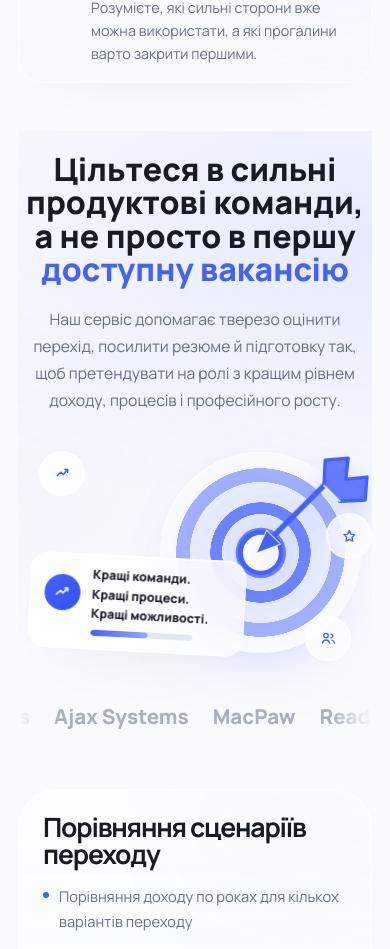
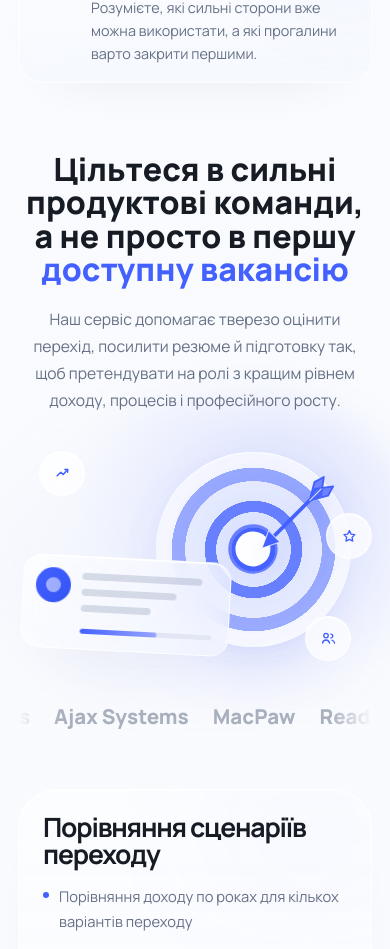
Before and after one commit to metalslasher/decivio-saas, a Next.js app: page / in a window 390 px wide. Shown: the part 2711-3660 px from the top of the page. Built offline with nearby package versions, Linux system fonts and the light colour scheme; no server answers.

Commit message:
Refine homepage opportunity graphic

```diff
--- a/src/app/globals.css
+++ b/src/app/globals.css
@@ -1101,18 +1101,7 @@ main {
 
 .career-opportunity-section {
   isolation: isolate;
-}
-
-.career-opportunity-section::before {
-  content: "";
-  position: absolute;
-  inset: -3rem -6rem;
-  z-index: -1;
-  background:
-    radial-gradient(42rem 24rem at 82% 22%, rgba(67, 97, 255, 0.1), transparent 74%),
-    radial-gradient(28rem 18rem at 12% 54%, rgba(152, 165, 255, 0.06), transparent 72%);
-  filter: blur(0.01px);
-  pointer-events: none;
+  overflow: visible;
 }
 
 .career-opportunity-accent {
@@ -1133,6 +1122,19 @@ main {
   position: relative;
   width: min(100%, 34rem);
   min-height: 21rem;
+}
+
+.career-target-board::before {
+  content: "";
+  position: absolute;
+  inset: -3rem -3rem -2rem -2rem;
+  z-index: -1;
+  border-radius: 999px;
+  background:
+    radial-gradient(circle at 68% 36%, rgba(67, 97, 255, 0.16), transparent 58%),
+    radial-gradient(circle at 34% 74%, rgba(152, 165, 255, 0.08), transparent 62%);
+  filter: blur(18px);
+  pointer-events: none;
 }
 
 .career-target-rings {
@@ -1174,45 +1176,48 @@ main {
 
 .career-target-dart {
   position: absolute;
-  inset: -2% 0 auto auto;
-  width: 96%;
-  height: 96%;
+  inset: 2% 2% auto auto;
+  width: 84%;
+  height: 84%;
   color: var(--accent);
-  filter: drop-shadow(0 18px 16px rgba(52, 83, 244, 0.24));
+  filter: drop-shadow(0 15px 14px rgba(52, 83, 244, 0.18));
   transform: rotate(0deg);
   overflow: visible;
 }
 
 .career-target-dart-shadow {
-  stroke: rgba(52, 83, 244, 0.18);
-  stroke-width: 11;
+  stroke: rgba(52, 83, 244, 0.16);
+  stroke-width: 8;
   stroke-linecap: round;
 }
 
 .career-target-dart-shaft {
   stroke: currentColor;
-  stroke-width: 8.5;
+  stroke-width: 7;
   stroke-linecap: round;
 }
 
 .career-target-dart-head {
   fill: currentColor;
   stroke: rgba(255, 255, 255, 0.72);
-  stroke-width: 2;
+  stroke-width: 2.1;
   stroke-linejoin: round;
 }
 
-.career-target-dart-tail {
-  fill: rgba(89, 113, 255, 0.92);
+.career-target-dart-fin {
+  fill: rgba(88, 112, 255, 0.86);
   stroke: currentColor;
-  stroke-width: 5.5;
-  stroke-linecap: round;
+  stroke-width: 3.6;
   stroke-linejoin: round;
 }
 
-.career-target-dart-tail-line {
+.career-target-dart-fin--lower {
+  fill: rgba(72, 99, 255, 0.78);
+}
+
+.career-target-dart-fin-line {
   stroke: rgba(255, 255, 255, 0.76);
-  stroke-width: 3;
+  stroke-width: 2.2;
   stroke-linecap: round;
 }
 
@@ -1253,68 +1258,90 @@ main {
   right: 5%;
 }
 
-.career-opportunity-note {
+.career-opportunity-panel {
   position: absolute;
   z-index: 4;
-  bottom: 12%;
-  left: 12%;
-  display: grid;
-  width: min(72%, 18.5rem);
-  grid-template-columns: auto 1fr;
-  gap: 0.85rem 1rem;
-  align-items: center;
+  bottom: 10%;
+  left: 13%;
+  width: min(66%, 17rem);
+  min-height: 7.6rem;
   border: 1px solid rgba(255, 255, 255, 0.82);
   border-radius: 1.45rem;
-  background: rgba(255, 255, 255, 0.78);
-  padding: 1rem 1.15rem 1.05rem;
+  background:
+    linear-gradient(145deg, rgba(255, 255, 255, 0.82), rgba(244, 247, 255, 0.68)),
+    radial-gradient(12rem 8rem at 28% 18%, rgba(67, 97, 255, 0.08), transparent 62%);
+  padding: 1.05rem 1.1rem;
   box-shadow:
     inset 0 1px 0 rgba(255, 255, 255, 0.96),
-    0 26px 60px -40px rgba(22, 29, 43, 0.22);
+    0 26px 60px -42px rgba(22, 29, 43, 0.2);
   backdrop-filter: blur(18px);
-  transform: rotate(4deg);
-}
-
-.career-opportunity-note-icon {
-  display: grid;
-  height: 3rem;
-  width: 3rem;
-  place-items: center;
+  transform: rotate(3deg);
+}
+
+.career-panel-orb,
+.career-panel-line,
+.career-panel-progress {
+  position: absolute;
+  display: block;
+}
+
+.career-panel-orb {
   border-radius: 999px;
+}
+
+.career-panel-orb--main {
+  left: 1.1rem;
+  top: 1.05rem;
+  height: 2.9rem;
+  width: 2.9rem;
   background: linear-gradient(135deg, var(--accent), var(--accent-strong));
-  color: #ffffff;
-  box-shadow: 0 16px 30px -20px rgba(52, 83, 244, 0.8);
-}
-
-.career-opportunity-note-icon svg {
-  height: 1.4rem;
-  width: 1.4rem;
-}
-
-.career-opportunity-note-copy {
-  display: grid;
-  gap: 0.24rem;
-  min-width: 0;
-  color: var(--text-strong);
-  font-size: 0.98rem;
-  font-weight: 800;
-  line-height: 1.22;
-}
-
-.career-opportunity-note-progress {
-  grid-column: 2;
-  display: block;
+  box-shadow: 0 14px 26px -18px rgba(52, 83, 244, 0.8);
+}
+
+.career-panel-orb--soft {
+  left: 1.9rem;
+  top: 1.85rem;
+  height: 1.3rem;
+  width: 1.3rem;
+  background: rgba(255, 255, 255, 0.5);
+}
+
+.career-panel-line {
+  left: 5rem;
+  height: 0.58rem;
+  border-radius: 999px;
+  background: rgba(134, 146, 174, 0.3);
+}
+
+.career-panel-line--wide {
+  top: 1.38rem;
+  width: 66%;
+}
+
+.career-panel-line--medium {
+  top: 2.72rem;
+  width: 52%;
+}
+
+.career-panel-line--short {
+  top: 4.06rem;
+  width: 38%;
+}
+
+.career-panel-progress {
+  left: 5rem;
+  right: 1.3rem;
+  bottom: 1.18rem;
   height: 0.42rem;
-  width: 74%;
   overflow: hidden;
   border-radius: 999px;
   background: rgba(223, 229, 241, 0.9);
 }
 
-.career-opportunity-note-progress::before {
-  content: "";
+.career-panel-progress span {
   display: block;
   height: 100%;
-  width: 56%;
+  width: 58%;
   border-radius: inherit;
   background: linear-gradient(90deg, var(--accent), var(--accent-coral));
 }
@@ -1370,7 +1397,7 @@ main {
     width: min(68%, 18rem);
   }
 
-  .career-opportunity-note {
+  .career-opportunity-panel {
     left: 8%;
     width: min(76%, 17rem);
   }
@@ -1391,9 +1418,9 @@ main {
   }
 
   .career-target-rings {
-    right: 3%;
+    right: 6%;
     top: 0.35rem;
-    width: 12.6rem;
+    width: 12.2rem;
   }
 
   .career-floating-bubble {
@@ -1421,32 +1448,61 @@ main {
     right: 6%;
   }
 
-  .career-opportunity-note {
+  .career-target-dart {
+    inset: 7% 3% auto auto;
+    width: 80%;
+    height: 80%;
+  }
+
+  .career-opportunity-panel {
     bottom: 8%;
-    left: 3%;
-    width: 13.5rem;
+    left: 1%;
+    width: 13rem;
+    min-height: 5.9rem;
     border-radius: 1.15rem;
-    gap: 0.6rem 0.75rem;
-    padding: 0.78rem 0.85rem 0.85rem;
+    padding: 0.75rem 0.8rem;
     transform: rotate(3deg);
   }
 
-  .career-opportunity-note-icon {
-    height: 2.25rem;
-    width: 2.25rem;
-  }
-
-  .career-opportunity-note-icon svg {
-    height: 1.08rem;
-    width: 1.08rem;
-  }
-
-  .career-opportunity-note-copy {
-    font-size: 0.78rem;
-  }
-
-  .career-opportunity-note-progress {
-    height: 0.34rem;
+  .career-panel-orb--main {
+    left: 0.78rem;
+    top: 0.78rem;
+    height: 2.15rem;
+    width: 2.15rem;
+  }
+
+  .career-panel-orb--soft {
+    left: 1.36rem;
+    top: 1.36rem;
+    height: 0.95rem;
+    width: 0.95rem;
+  }
+
+  .career-panel-line {
+    left: 3.65rem;
+    height: 0.42rem;
+  }
+
+  .career-panel-line--wide {
+    top: 1rem;
+    width: 58%;
+  }
+
+  .career-panel-line--medium {
+    top: 2rem;
+    width: 46%;
+  }
+
+  .career-panel-line--short {
+    top: 3rem;
+    width: 34%;
+  }
+
+  .career-panel-progress {
+    left: 3.65rem;
+    right: 1rem;
+    bottom: 0.95rem;
+    height: 0.32rem;
   }
 }
 
--- a/src/app/page.tsx
+++ b/src/app/page.tsx
@@ -954,7 +954,7 @@ export default function HomePage() {
           </div>
         </section>
 
-        <section className="career-opportunity-section relative mx-auto max-w-[80rem] overflow-hidden py-7 md:py-10" aria-labelledby="career-brands-title">
+        <section className="career-opportunity-section relative mx-auto max-w-[80rem] py-7 md:py-10" aria-labelledby="career-brands-title">
           <Reveal>
             <div className="grid min-w-0 items-center gap-8 lg:grid-cols-[0.98fr_1.02fr] lg:gap-10">
               <div className="relative z-10 min-w-0 text-center lg:text-left">
@@ -972,12 +972,13 @@ export default function HomePage() {
                 <div className="career-target-board">
                   <div className="career-target-rings">
                     <span className="career-target-center" />
-                    <svg viewBox="0 0 320 320" className="career-target-dart" fill="none">
-                      <path className="career-target-dart-shadow" d="M262 58L166 154" />
-                      <path className="career-target-dart-shaft" d="M258 62L163 157" />
-                      <path className="career-target-dart-head" d="M146 174l17-38 23 23-40 15z" />
-                      <path className="career-target-dart-tail" d="M258 62l2-42 38-3-4 35 35-4-3 38-42 2" />
-                      <path className="career-target-dart-tail-line" d="M258 62l26 26" />
+                    <svg viewBox="0 0 300 300" className="career-target-dart" fill="none">
+                      <path className="career-target-dart-shadow" d="M244 56L154 146" />
+                      <path className="career-target-dart-shaft" d="M236 64L154 146" />
+                      <path className="career-target-dart-head" d="M140 160l13-34 22 22-35 12z" />
+                      <path className="career-target-dart-fin career-target-dart-fin--upper" d="M232 68l9-35 18-10-5 35z" />
+                      <path className="career-target-dart-fin career-target-dart-fin--lower" d="M232 68l35-9 10-18-35 5z" />
+                      <path className="career-target-dart-fin-line" d="M232 68l22-22" />
                     </svg>
                   </div>
 
@@ -1001,19 +1002,15 @@ export default function HomePage() {
                     </svg>
                   </div>
 
-                  <div className="career-opportunity-note">
-                    <span className="career-opportunity-note-icon">
-                      <svg viewBox="0 0 24 24" fill="none" aria-hidden="true">
-                        <path d="M4.5 15.5l5.2-5.2 3.4 3.4 6.4-7.2" stroke="currentColor" strokeWidth="2.1" strokeLinecap="round" strokeLinejoin="round" />
-                        <path d="M15.5 6.5h4v4" stroke="currentColor" strokeWidth="2.1" strokeLinecap="round" strokeLinejoin="round" />
-                      </svg>
+                  <div className="career-opportunity-panel">
+                    <span className="career-panel-orb career-panel-orb--main" />
+                    <span className="career-panel-orb career-panel-orb--soft" />
+                    <span className="career-panel-line career-panel-line--wide" />
+                    <span className="career-panel-line career-panel-line--medium" />
+                    <span className="career-panel-line career-panel-line--short" />
+                    <span className="career-panel-progress">
+                      <span />
                     </span>
-                    <span className="career-opportunity-note-copy">
-                      <span>Кращі команди.</span>
-                      <span>Кращі процеси.</span>
-                      <span>Кращі можливості.</span>
-                    </span>
-                    <span className="career-opportunity-note-progress" />
                   </div>
                 </div>
               </div>
```
